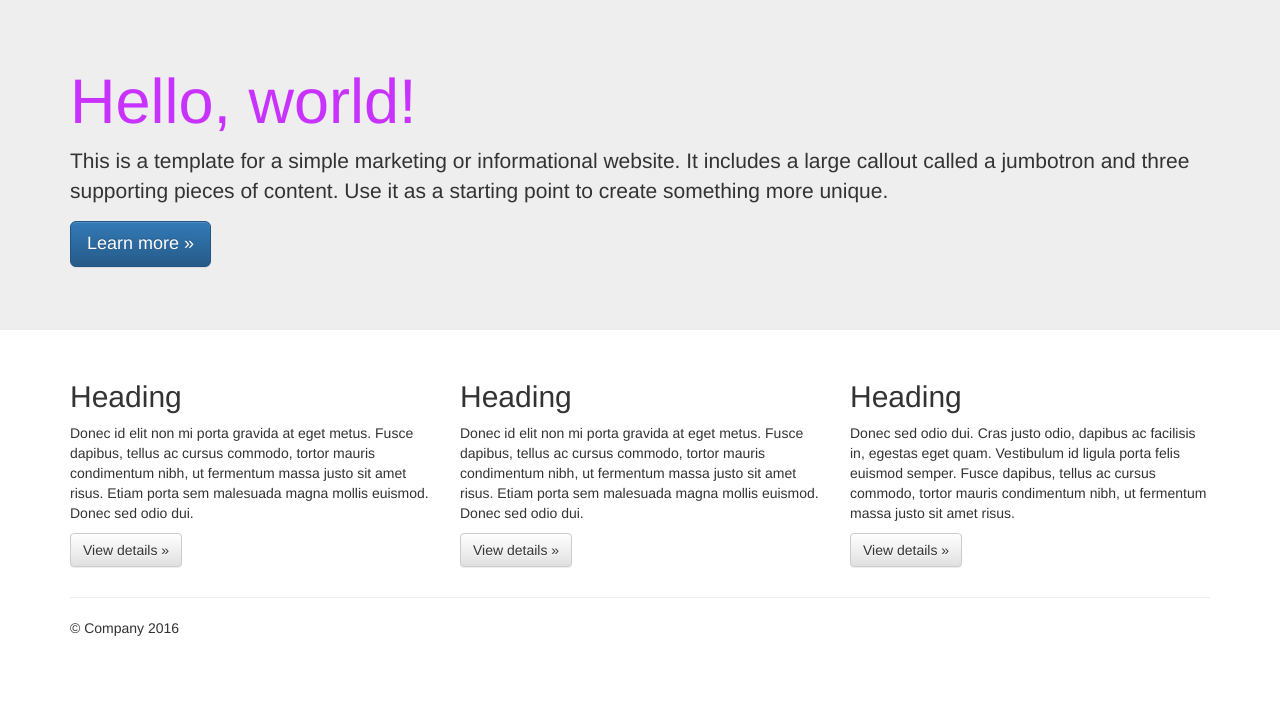
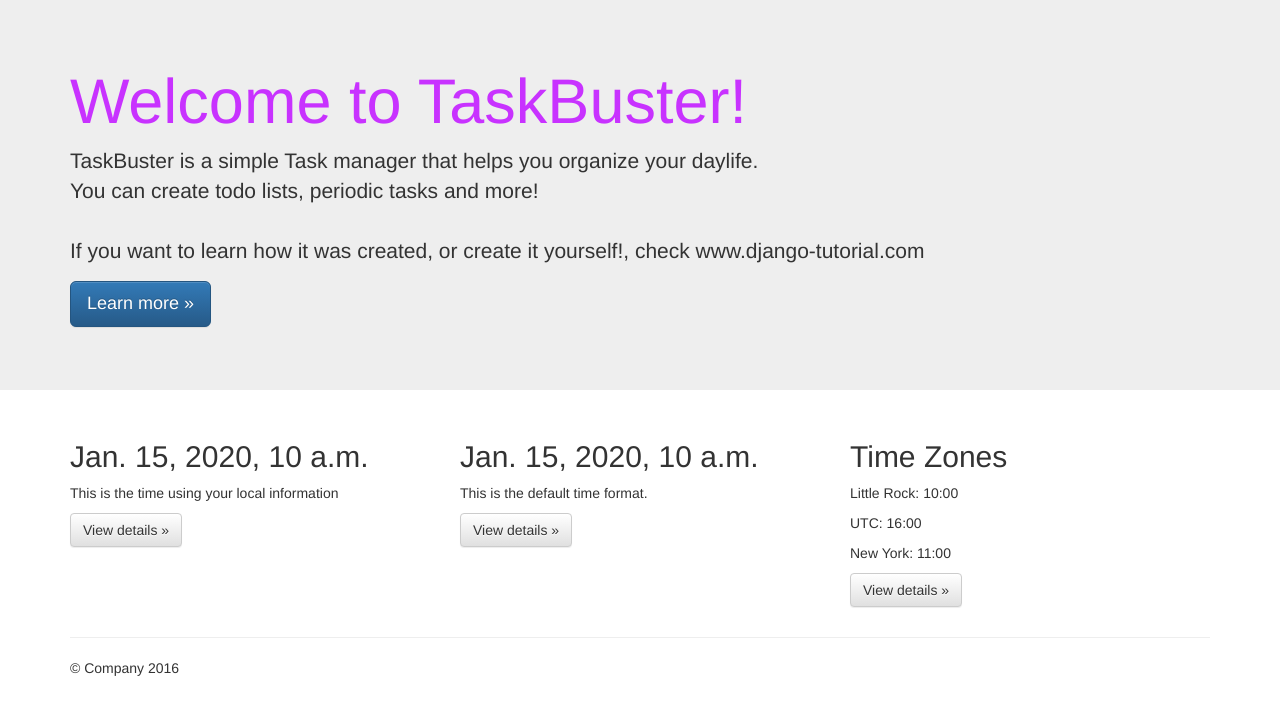
Before and after one commit to jasonterhune/genesis, a Django app: template taskbuster/templates/taskbuster/index.html in a window 1280 px wide. Shown: the part 51-766 px from the top of the page. Run offline with Django 3.2, Linux system fonts and the light colour scheme; the template is opened without the code that fills it: most values are stand-ins (such as "Sample title", 1, 10 or a date in 2020); some libraries are stand-ins or nearby versions.

Commit message:
Internationalization and localization

```diff
--- a/requirements/base.txt
+++ b/requirements/base.txt
@@ -1 +1,2 @@
 Django==1.9.2
+pytz==2015.7
--- a/taskbuster/templates/taskbuster/index.html
+++ b/taskbuster/templates/taskbuster/index.html
@@ -1,4 +1,7 @@
 {% extends "base.html" %}
+{% load i18n %}
+{% load l10n %}
+{% load tz %}
 
 {% block head_title %}TaskBuster Django Tutorial{% endblock %}
 
@@ -6,9 +9,10 @@
     <!-- Main jumbotron for a primary marketing message or call to action -->
     <div class="jumbotron">
         <div class="container">
-        <h1>Hello, world!</h1>
-        <p>This is a template for a simple marketing or informational website. It includes a large callout called a jumbotron and three supporting pieces of content. Use it as a starting point to create something more unique.</p>
-        <p><a class="btn btn-primary btn-lg" href="#" role="button">Learn more &raquo;</a></p>
+            <h1>{% trans "Welcome to TaskBuster!" %}</h1>
+            <p>{% blocktrans %}TaskBuster is a simple Task manager that helps you organize your daylife. </br> You can create todo lists, periodic tasks and more! </br></br> If you want to learn how it was created, or create it yourself!, check www.django-tutorial.com{% endblocktrans %}</p>
+            <p><a class="btn btn-primary btn-lg" role="button">Learn more &raquo;</a></p>
+          </div>
         </div>
     </div>
 
@@ -16,18 +20,21 @@
       <!-- Example row of columns -->
       <div class="row">
         <div class="col-md-4">
-          <h2>Heading</h2>
-          <p>Donec id elit non mi porta gravida at eget metus. Fusce dapibus, tellus ac cursus commodo, tortor mauris condimentum nibh, ut fermentum massa justo sit amet risus. Etiam porta sem malesuada magna mollis euismod. Donec sed odio dui. </p>
+              <h2 id="local-date">{{today}}</h2>
+              <p>This is the time using your local information </p>
               <p><a class="btn btn-default" href="#" role="button">View details &raquo;</a></p>
         </div>
         <div class="col-md-4">
-          <h2>Heading</h2>
-          <p>Donec id elit non mi porta gravida at eget metus. Fusce dapibus, tellus ac cursus commodo, tortor mauris condimentum nibh, ut fermentum massa justo sit amet risus. Etiam porta sem malesuada magna mollis euismod. Donec sed odio dui. </p>
+              <h2 id="non-local-date">{{today|unlocalize}}</h2>
+              <p>This is the default time format.</p>
               <p><a class="btn btn-default" href="#" role="button">View details &raquo;</a></p>
         </div>
         <div class="col-md-4">
-          <h2>Heading</h2>
-          <p>Donec sed odio dui. Cras justo odio, dapibus ac facilisis in, egestas eget quam. Vestibulum id ligula porta felis euismod semper. Fusce dapibus, tellus ac cursus commodo, tortor mauris condimentum nibh, ut fermentum massa justo sit amet risus.</p>
+            <h2>Time Zones</h2>
+            <p> Little Rock: <span id="time-tz">{{now|time:"H:i"}}</span></p>
+            <p> UTC: <span id="time-utc">{{now|utc|time:"H:i"}}</span></p>
+            <p> New York: <span id="time-ny">
+                   {{now|timezone:"America/New_York"|time:"H:i"}}</span></p>
             <p><a class="btn btn-default" href="#" role="button">View details &raquo;</a></p>
         </div>
       </div>
--- a/taskbuster/test.py
+++ b/taskbuster/test.py
@@ -1,14 +1,17 @@
 # -*- coding: utf-8 -*-
 from django.test import TestCase
 from django.core.urlresolvers import reverse
+from django.utils.translation import activate
 
 
 class TestHomePage(TestCase):
 
     def test_uses_index_template(self):
+        activate('en')
         response = self.client.get(reverse("home"))
         self.assertTemplateUsed(response, "taskbuster/index.html")
 
     def test_uses_base_template(self):
+        activate('en')
         response = self.client.get(reverse("home"))
         self.assertTemplateUsed(response, "base.html")
--- a/taskbuster/urls.py
+++ b/taskbuster/urls.py
@@ -13,13 +13,17 @@ Including another URLconf
     1. Import the include() function: from django.conf.urls import url, include
     2. Add a URL to urlpatterns:  url(r'^blog/', include('blog.urls'))
 """
-from django.conf.urls import url
+from django.conf.urls import include, url
 from django.contrib import admin
+from django.conf.urls.i18n import i18n_patterns
 from .views import home, home_files
 
 urlpatterns = [
-    url(r'^admin/', admin.site.urls),
-    url(r'^$', home, name='home'),
     url(r'^(?P<filename>(robots.txt)|(humans.txt))$',
         home_files, name='home-files'),
 ]
+
+urlpatterns += i18n_patterns(
+	url(r'^$', home, name='home'),
+	url(r'^admin/', include(admin.site.urls)),
+)
--- a/taskbuster/views.py
+++ b/taskbuster/views.py
@@ -1,8 +1,11 @@
 # -*- coding: utf-8 -*-
 from django.shortcuts import render
+import datetime
+from django.utils.timezone import now
 
 def home(request):
-    return render(request, "taskbuster/index.html", {})
+    today = datetime.date.today()
+    return render(request, "taskbuster/index.html", {'today': today, 'now': now()})
 
 def home_files(request, filename):
     return render(request, filename, {}, content_type="text/plain")
```
Also changed, not shown: functional_tests/test_all_users.py (+35 -5 lines), taskbuster/settings/base.py (+13 -1 lines), taskbuster/locale/ca/LC_MESSAGES/django.po (added), 1 other file. Lines whose indentation alone changed are shown as unchanged.
